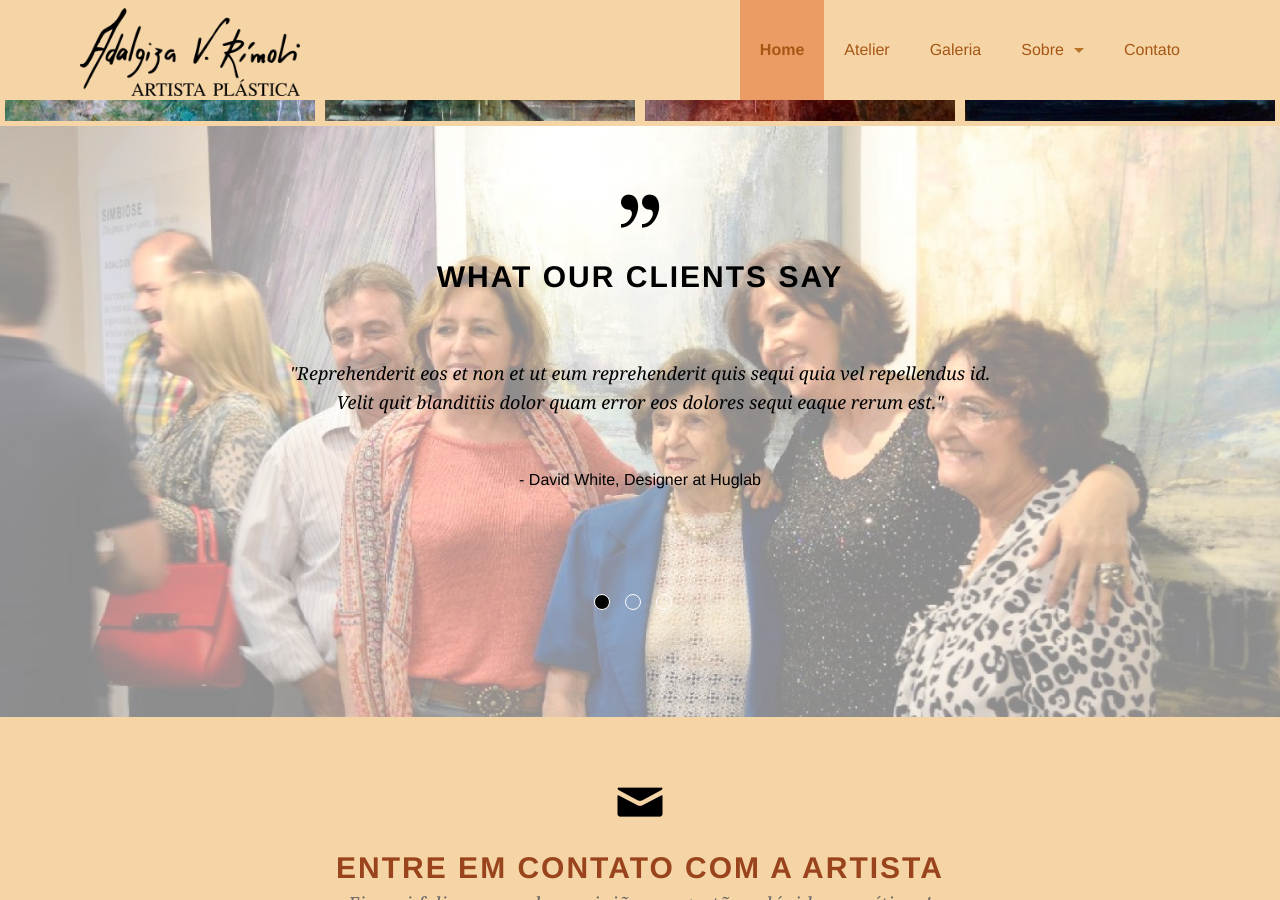
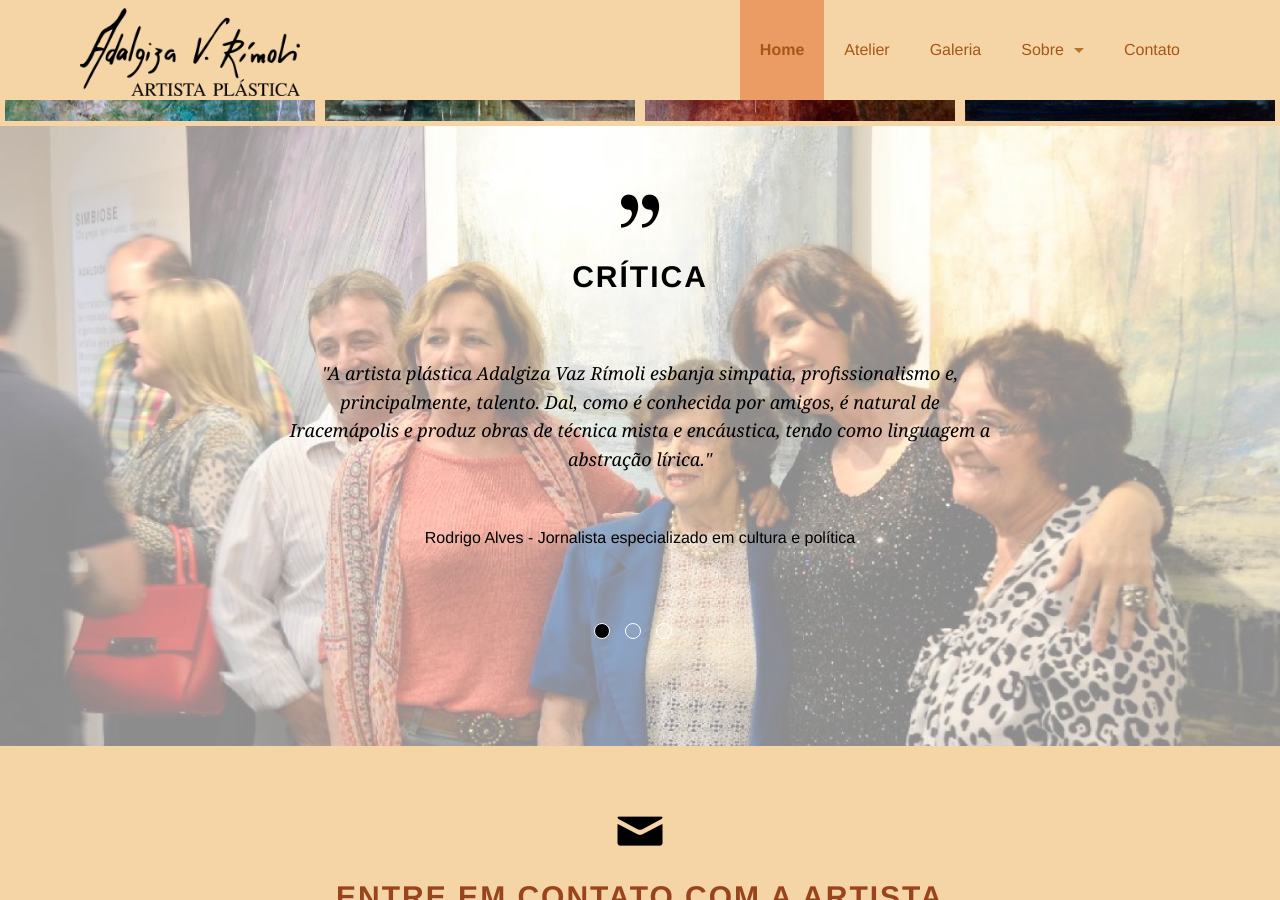
Before and after one commit to rtuma/adalgizadevel.github.io, a Jekyll site: the page built from index.html, in a window 1280 px wide and 900 px high, scrolled down 1717 px. Built offline with Jekyll 4.4.1, drawn with Linux system fonts in a browser that asks for light colours; the list of posts is cut into pages by our own code.

Commit message:
Incluidos depoismentos

```diff
--- a/_data/testimonials.yml
+++ b/_data/testimonials.yml
@@ -1,9 +1,6 @@
-- quote:
-    "Reprehenderit eos et non et ut eum reprehenderit quis sequi quia vel repellendus id. Velit quit blanditiis dolor quam error eos dolores sequi eaque rerum est."
-  author: "- David White, Designer at Huglab"
-- quote:
-    Eligendi est quam et in recusandae ratione facilis vel iste est rerum Unde labore corporis nam dignissimos tenetur vero enim. Eligendi est quam et in recusandae ratione facilis vel iste est rerum.
-  author: "- David White, Designer at Huglab"
-- quote:
-    Reprehenderit eos et non et ut eum reprehenderit quis sequi quia vel repellendus id. Velit quit blanditiis dolor quam error eos dolores sequi eaque rerum est.
-  author: "- David White, Designer at Huglab"
+- quote: "A artista plástica Adalgiza Vaz Rímoli esbanja simpatia, profissionalismo e, principalmente, talento. Dal, como é conhecida por amigos, é natural de Iracemápolis e produz obras de técnica mista e encáustica, tendo como linguagem a abstração lírica."
+  author: "Rodrigo Alves - Jornalista especializado em cultura e política"
+- quote: "A Natureza produz fenômenos que fascinam o Artista e este, por sua vez, analisa-os, medita-os, e através da sua obra, expressa-os. A relação entra a Natureza e o Artista é o exemplo perfeito de uma convivência equilibrada, além da característica comum que ambos possuem: a necessidade de criar!"
+  author: "Curadoria da Exposição SIMBIOSE"
+- quote: "(...) ela imprime sentimentos comuns às mulheres: sofrimento, aprisionamento e liberdade. "
+  author: "UNIMEP - Universidade Metodista de Piracicaba"
--- a/_includes/testimonials.html
+++ b/_includes/testimonials.html
@@ -8,7 +8,7 @@
   <div class='row'>
     <div class='special-title'>
       <i class='icon-quote'></i>
-      <h2 class='testmonial-dark'>What our clients say</h2>
+      <h2 class='testmonial-dark'>Crítica</h2>
     </div>
     <div class='two spacing'></div>
   </div>
```
